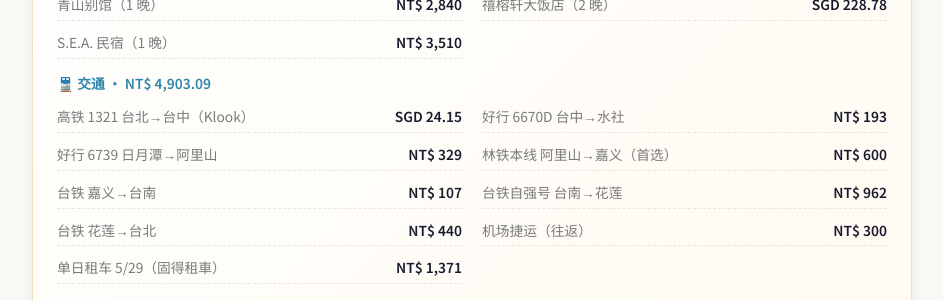
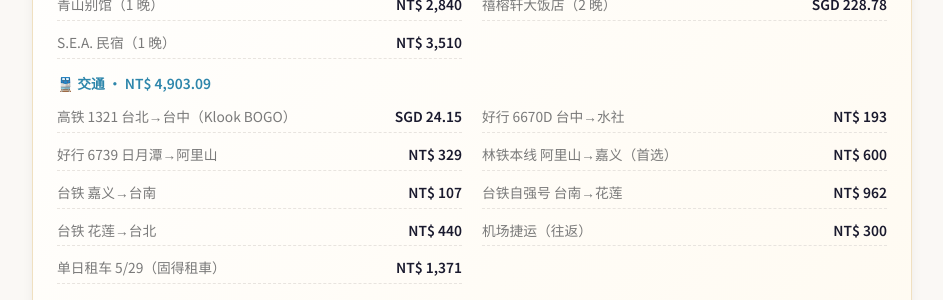
Before and after one commit to SibeiC/SibeiC.github.io, a Jekyll site: the page built from _trips/taiwan-2026.md, in a window 1280 px wide and 900 px high, scrolled down 524 px. Shown: the part 154-454 px from the top of the window, without its empty margins (168-1111 px from the left). Built offline with Jekyll 4.4.1, drawn with Linux system fonts in a browser that asks for light colours; some of the changed text lies outside the part shown.

Commit message:
Day 3 高铁 1321: 补 Klook BOGO 标注

```diff
--- a/_trips/taiwan-2026.md
+++ b/_trips/taiwan-2026.md
@@ -64,7 +64,7 @@ cost:
     - name: 交通
       icon: 🚆
       items:
-        - { label: "高铁 1321 台北→台中（Klook）", amount: 24.15, in: secondary }
+        - { label: "高铁 1321 台北→台中（Klook BOGO）", amount: 24.15, in: secondary }
         - { label: "好行 6670D 台中→水社", amount: 193, in: primary }
         - { label: "好行 6739 日月潭→阿里山", amount: 329, in: primary }
         - { label: "林铁本线 阿里山→嘉义（首选）", amount: 600, in: primary }
@@ -304,7 +304,7 @@ days:
           <br><br>
           抵达台中高铁后直接在站内 / 附近吃晚餐，吃完回到 1F 台湾好行站牌搭 6670D 南下日月潭水社 — 当晚住水沙连。
         tickets:
-          - { tag: Klook 已订, value: "SGD 24.15", note: 标准车厢对号座 }
+          - { tag: Klook BOGO 已订, value: "SGD 24.15", note: 标准车厢对号 · 买一送一 }
         links:
           - { type: ticket, label: 台湾高铁官网, url: *url_thsrc }
           - { type: ticket, label: Klook 高铁票, url: "https://www.klook.com/zh-CN/activity/73749-thsr-one-way-ticket-taipei/" }
```
